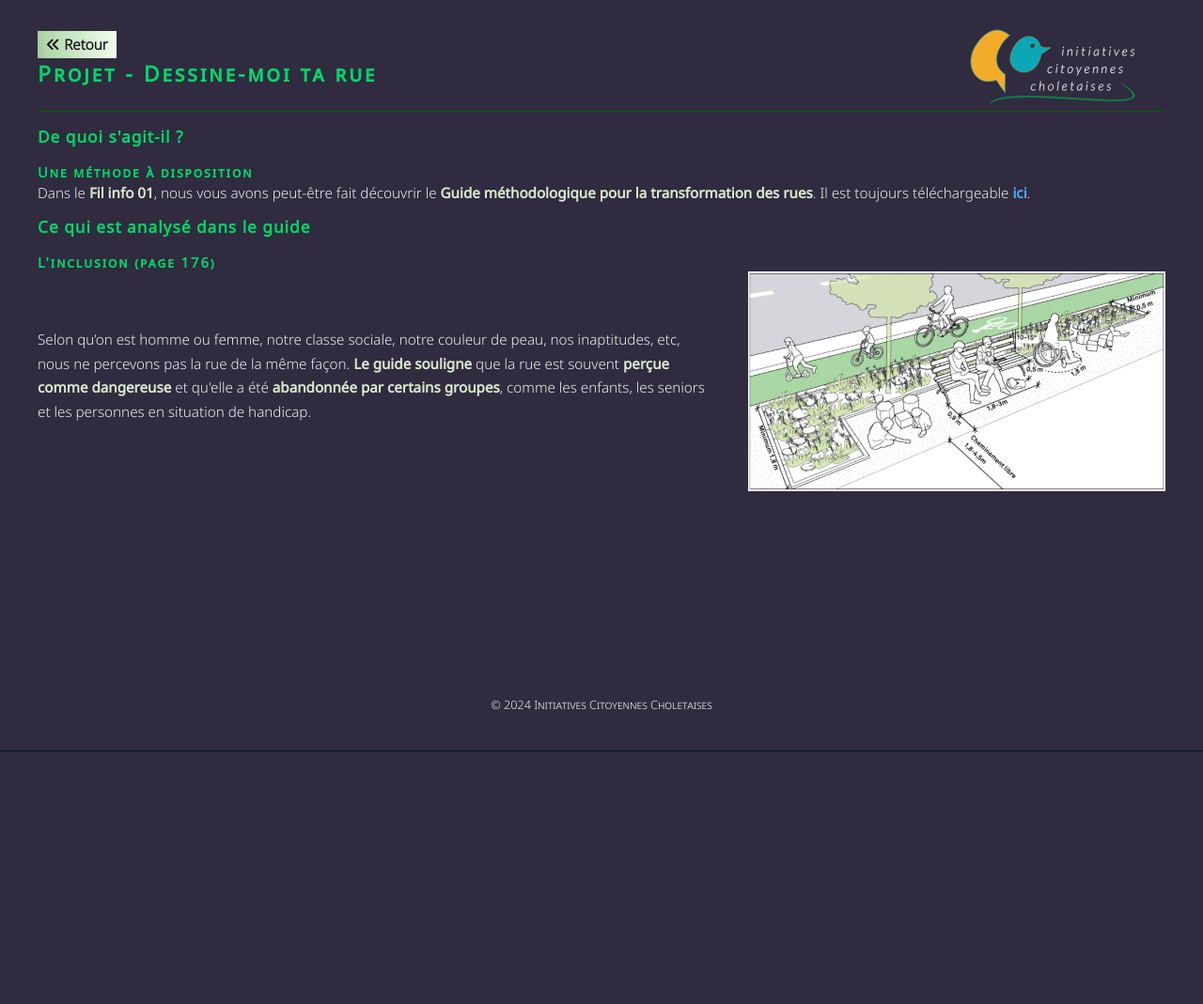
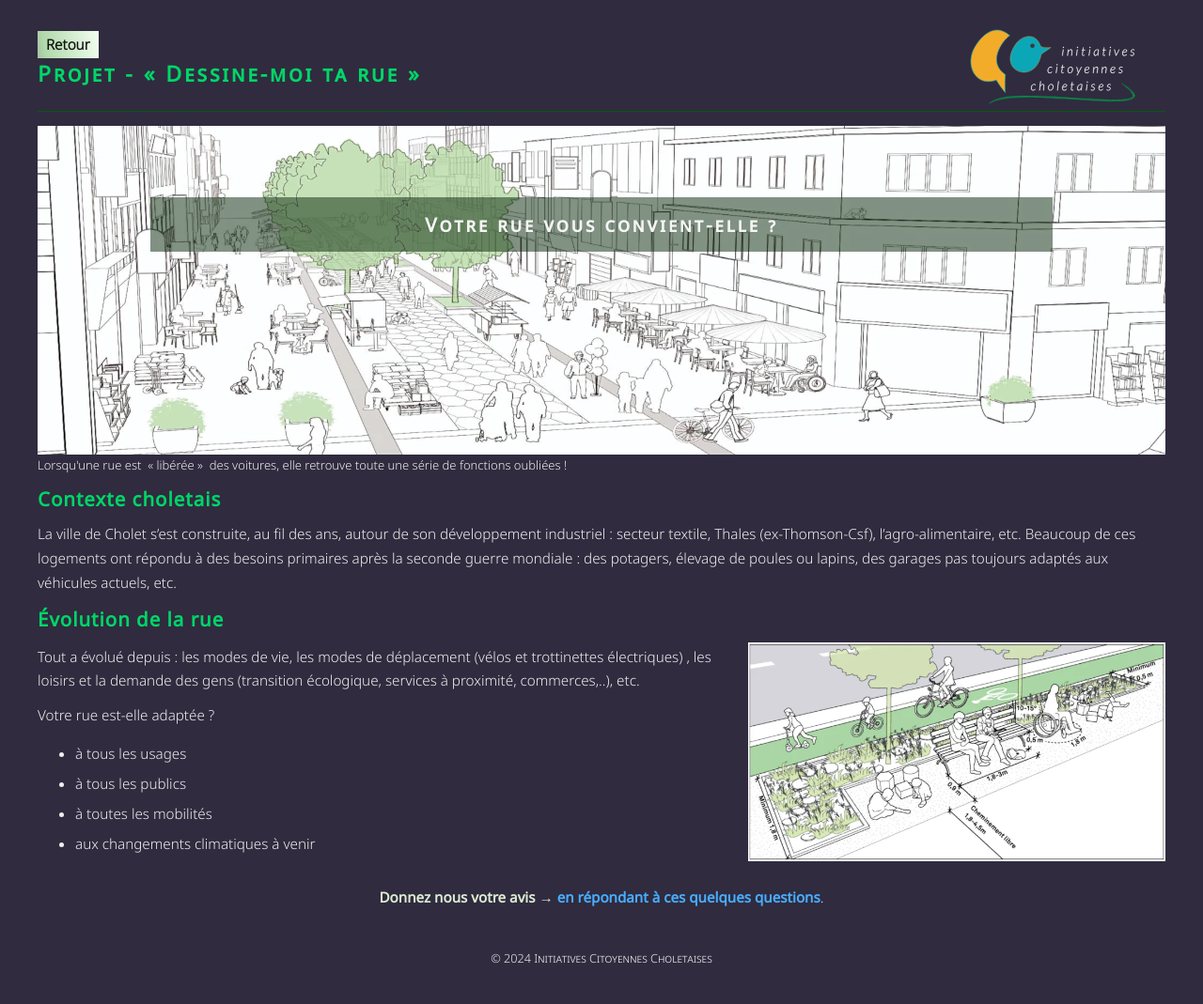
Before and after one commit to benthibaud/inicitoy, a PHP site: page /pg/p_001-dessin-rue.html in a window 1280 px wide. Shown: the whole page at 94% size. Before the commit the page ends 800 px from the top, so only its background shows below. Run offline with PHP 8.4, Linux system fonts and the light colour scheme.

Commit message:
pg dessine moi ta rue

```diff
--- a/assets/styles/_settings.scss
+++ b/assets/styles/_settings.scss
@@ -39,14 +39,14 @@ h5 {
 }
 
 h1 {
-  // font-size: max(min(1.6vw, 1.7rem), 1.1rem);
   font-size: clamp(1.1rem, 1.8vw, 1.6rem);
   letter-spacing: 3px;
   font-variant-caps: petite-caps;
 }
 
 h2 {
-  font-size: max(1.35vw, 1rem);
+  // font-size: max(1.35vw, 1rem);
+  font-size: clamp(1rem, 1.6vw, 1.45rem);
   letter-spacing: 1px;
 }
 h3 {
--- a/assets/styles/pg.css
+++ b/assets/styles/pg.css
@@ -170,7 +170,7 @@ h1 {
 }
 
 h2 {
-  font-size: max(1.35vw, 1rem);
+  font-size: clamp(1rem, 1.6vw, 1.45rem);
   letter-spacing: 1px;
 }
 
--- a/assets/styles/style.css
+++ b/assets/styles/style.css
@@ -170,7 +170,7 @@ h1 {
 }
 
 h2 {
-  font-size: max(1.35vw, 1rem);
+  font-size: clamp(1rem, 1.6vw, 1.45rem);
   letter-spacing: 1px;
 }
 
--- a/pg/p_001-dessin-rue.html
+++ b/pg/p_001-dessin-rue.html
@@ -2,37 +2,43 @@
 <html lang="fr">
   <head>
     <meta charset="UTF-8" />
+    <meta name="viewport" content="width=device-width, initial-scale=1.0" />
+
+    <title>Dessine-moi ta rue</title>
+    <meta
+      name="description"
+      content="La rue st Louis vient d’être réaménagée récemment. En êtes vous satisfait ? Le projet ‘Dessine moi ta rue' a pour objectif de  sensibiliser au partage  de nos rues entre les différents usagers et de proposer des idées pour aller vers un partage plus apaisé. Quelle serait pour vous la rue ‘idéale’?" />
+    <link rel="icon" href="../assets/img/favicon.ico" />
+
+    <meta property="og:title" content="Dessine-moi ta rue" />
+    <meta
+      property="og:description"
+      content="La rue st Louis vient d’être réaménagée récemment. En êtes vous satisfait ? Le projet ‘Dessine moi ta rue' a pour objectif de  sensibiliser au partage  de nos rues entre les différents usagers et de proposer des idées pour aller vers un partage plus apaisé. Quelle serait pour vous la rue ‘idéale’?" />
+    <meta property="og:type" content="article" />
+    <meta property="og:url" content="https://inicitoy.toile-libre.org/pg/p_001-dessin-rue.html" />
+    <meta property="og:image" content="https://inicitoy.toile-libre.org/assets/img/p_001-0_SEO_img.webp" />
+    <meta property="og:site_name" content="Initiatives Citoyennes Choletaises" />
+    <meta property="og:locale" content="fr_FR" />
+
+    <meta name="twitter:card" content="summary_large_image" />
+    <meta name="twitter:title" content="Dessine-moi ta rue" />
+    <meta
+      name="twitter:description"
+      content="La rue st Louis vient d’être réaménagée récemment. En êtes vous satisfait ? Le projet ‘Dessine moi ta rue' a pour objectif de  sensibiliser au partage  de nos rues entre les différents usagers et de proposer des idées pour aller vers un partage plus apaisé. Quelle serait pour vous la rue ‘idéale’?" />
+    <meta name="twitter:image" content="https://inicitoy.toile-libre.org/assets/img/p_001-0_SEO_img.webp" />
+    <meta name="twitter:url" content="https://inicitoy.toile-libre.org/pg/p_001-dessin-rue.html" />
+
+    <meta
+      name="keywords"
+      content="consultation, participatif, participative, rue, confort, sécurité, attractivité, initiatives, initiative, citoyen, citoyenne, citoyens, citoyennes, Cholet, choletais, choletaise, choletaises, maine et loire, pays de la loire, 49300, 49, actualité, carnaval, maire, bourdouleix, caractériel, actualite, mouchoir, textile, mode, economie, économie, service, ouest, mauges, association, environnement, municipal, elu, design, urbain, rue, urbanisme, atmosphère, élu, indeminité, indemnite, anne, hardy, sylvie, tolassy, autrement, opposition, opposant, opposante, opposition municipale, économique, economique" />
+    <meta name="Author" content="Benoit Thibaud" />
+    <meta name="robots" content="index,follow,all" />
+    <meta name="REVISIT-AFTER" content="1 days" />
+    <meta http-equiv="cache-control" content="max-age=604800" />
     <meta http-equiv="X-UA-Compatible" content="IE=edge" />
     <meta name="x-apple-disable-message-reformatting" />
-    <meta name="robots" content="index, follow" />
-    <meta property="og:type" content="website" />
-    <meta name="viewport" content="width=device-width, initial-scale=1.0" />
-    <meta property="og:image" content="../assets/img/logo.svg" />
-    <meta http-equiv="cache-control" content="max-age=604800" />
-    <meta
-      name="description"
-      content="Dessine-moi ta rue | Le projet est de vous consulter sur la manière dont sont transformées votre rue où celles que vous fréquentez régulièrement. Répondent-elles à vos besoin ? Sont-elles sécurisées ? Encouragent-elles l'utilisation de moyens de locomotion autres que la voiture ? Sont-elles adaptées aux modifications du climat en cours ? etc." />
-    <meta
-      name="keywords"
-      content="Initiatives Citoyennes Choletaises, Cholet, choletais, évaluation, consultation, participatif, rue, perméabilité, sols, accessibilité, confort, sécurité, attractivité, substrat, biotope, ruissellement, rétention, infiltration, humidité, ventilation, température, réfléchissant, ombre, cholet autrement" />
-    <meta
-      property="og:title"
-      content="Dessine-moi ta rue | Le projet est de vous consulter sur la manière dont sont transformées votre rue où celles que vous fréquentez régulièrement. Répondent-elles à vos besoin ? Sont-elles sécurisées ? Encouragent-elles l'utilisation de moyens de locomotion autres que la voiture ? Sont-elles adaptées aux modifications du climat en cours ? etc" />
-    <meta
-      property="og:description"
-      content="Dessine-moi ta rue | Le projet est de vous consulter sur la manière dont sont transformées votre rue où celles que vous fréquentez régulièrement. Répondent-elles à vos besoin ? Sont-elles sécurisées ? Encouragent-elles l'utilisation de moyens de locomotion autres que la voiture ? Sont-elles adaptées aux modifications du climat en cours ? etc" />
-    <title>
-      Dessine-moi ta rue | Le projet est de vous consulter sur la manière dont sont transformées votre rue où celles que vous fréquentez régulièrement. Répondent-elles à vos besoin ? Sont-elles
-      sécurisées ? Encouragent-elles l'utilisation de moyens de locomotion autres que la voiture ? Sont-elles adaptées aux modifications du climat en cours ? etc
-    </title>
-    <link
-      rel="stylesheet"
-      href="https://cdnjs.cloudflare.com/ajax/libs/font-awesome/6.4.2/css/all.min.css"
-      integrity="sha512-z3gLpd7yknf1YoNbCzqRKc4qyor8gaKU1qmn+CShxbuBusANI9QpRohGBreCFkKxLhei6S9CQXFEbbKuqLg0DA=="
-      crossorigin="anonymous"
-      referrerpolicy="no-referrer" />
+
     <link rel="stylesheet" href="../assets/styles/pg.css" />
-    <link rel="shortcut icon" href="../assets/img/favicon.ico" type="image/x-icon" />
   </head>
   <body class="projects">
     <div class="body-container">
@@ -42,7 +48,7 @@
             <div class="btn-retour">
               <a href="../projects.html" title="retour > Projets"><i class="fa-solid fa-angles-left"></i> Retour</a>
             </div>
-            <h1>Projet - Dessine-moi ta rue</h1>
+            <h1>Projet - « Dessine-moi ta rue »</h1>
           </div>
           <div class="site-logo">
             <div class="img"><a href="https://inicitoy.toile-libre.org" aria-label="accueil"></a></div>
@@ -50,29 +56,45 @@
         </div>
       </header>
       <main>
-        <h2>De quoi s'agit-il ?</h2>
-        <h3>Une méthode à disposition</h3>
+        <div class="imgMain grid">
+          <img src="../assets/img/p_001_GDCI_voeux_2024.webp" alt="une rue rendue aux piétons" style="max-height: 350px" />
+          <h3 class="title-pg">Votre rue vous convient-elle ?</h3>
+        </div>
+        <p style="font-size: small">Lorsqu'une rue est  « libérée »  des voitures, elle retrouve toute une série de fonctions oubliées !</p>
+        <h2>Contexte choletais</h2>
         <p>
-          Dans le <strong>Fil info 01</strong>, nous vous avons peut-être fait découvrir le <strong>Guide méthodologique pour la transformation des rues</strong>. Il est toujours téléchargeable
+          La ville de Cholet s’est construite, au fil des ans, autour de son développement industriel : secteur textile, Thales (ex-Thomson-Csf), l’agro-alimentaire, etc. Beaucoup de ces logements ont
+          répondu à des besoins primaires après la seconde guerre mondiale : des potagers, élevage de poules ou lapins, des garages pas toujours adaptés aux véhicules actuels, etc.
+        </p>
+        <h2>Évolution de la rue</h2>
+        <div class="grid grid60">
+          <div>
+            <p>
+              Tout a évolué depuis : les modes de vie, les modes de déplacement (vélos et trottinettes électriques) , les loisirs et la demande des gens (transition écologique, services à proximité,
+              commerces,..), etc.
+            </p>
+            <p>Votre rue est-elle adaptée ?</p>
+            <ul>
+              <li>à tous les usages</li>
+              <li>à tous les publics</li>
+              <li>à toutes les mobilités</li>
+              <li>aux changements climatiques à venir</li>
+            </ul>
+          </div>
+          <img src="../assets/img/p_001-DessinRue_2.webp" alt="Un trottoir dessiné" />
+        </div>
+        <br />
+        <p style="text-align: center">
           <strong
-            ><a
-              href="https://secure.digiposte.fr/p/a0e2e16f27e646929226c47810f392d6"
+            >Donnez nous votre avis →
+            <a
+              href="https://docs.google.com/forms/d/e/1FAIpQLSd63Ye5mbbWCRW7mql_5DOaxno-WNSqnXJP4R-5-6of_5PtGg/viewform?vc=0&c=0&w=1&flr=0&usp=mail_form_link"
+              title="Quelques questions pour recueillir votre avis"
               target="_blank"
-              title="Si le délai de mise à disposition est dépassé, nous pouvons le réactiver sur simple demande à l'adresse : inicitoy@laposte.net"
-              >ici</a
+              >en répondant à ces quelques questions</a
             ></strong
           >.
         </p>
-        <h2>Ce qui est analysé dans le guide</h2>
-        <h3>L'inclusion (page 176)</h3>
-        <div class="grid grid60">
-          <p>
-            Selon qu’on est homme ou femme, notre classe sociale, notre couleur de peau, nos inaptitudes, etc, nous ne percevons pas la rue de la même façon. <strong>Le guide souligne</strong> que la
-            rue est souvent <strong>perçue comme dangereuse</strong> et qu'elle a été <strong>abandonnée par certains groupes</strong>, comme les enfants, les seniors et les personnes en situation de
-            handicap.
-          </p>
-          <img src="../assets/img/p_001-DessinRue_2.webp" alt="Un trottoir dessiné" />
-        </div>
       </main>
       <footer>
         <div id="current_date" class="copyright-bar">
--- a/projects.html
+++ b/projects.html
@@ -59,10 +59,10 @@
       <section id="left">
         <article id="DessinRue" class="box grid grid60">
           <div>
-            <h2>Projet "Dessine-moi ta rue"</h2>
+            <h2>Projet  « Dessine-moi ta rue »</h2>
             <p>
               Qu'il s'agisse d'idées pour améliorer la sécurité des piétons ou pour réduire l'accumulation de chaleur en été, ou encore d'aménagements spéciaux pour les enfants, les personnes
-              handicapées, les vélos et les trottinettes électriques,... La rue idéale n'existe probablement pas mais votre rue vous convient-elle ?
+              handicapées, les vélos et les trottinettes électriques,... La rue parfaite n'existe probablement pas mais <strong>votre rue vous convient-elle ?</strong>
             </p>
             <p>
               Nous <strong>enquêtons</strong> à ce sujet et <a title="Dessine-moi ta rue (article)" href="pg/p_001-dessin-rue.html"><strong>recueillons votre avis</strong></a
```
Also changed, not shown: assets/img/p_001-0_SEO_img.webp (added), assets/img/p_001_GDCI_voeux_2024.webp (added), 1 other file.
